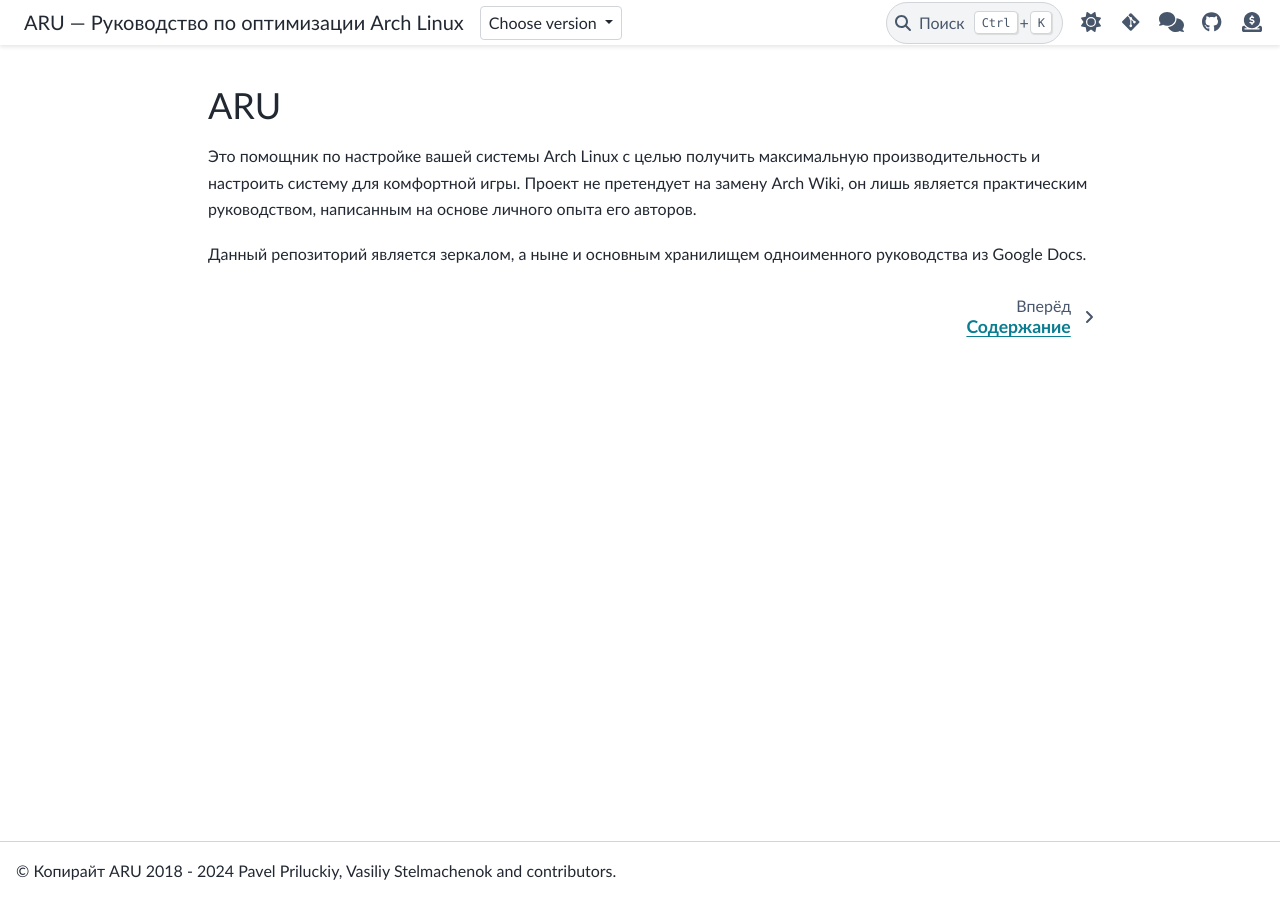
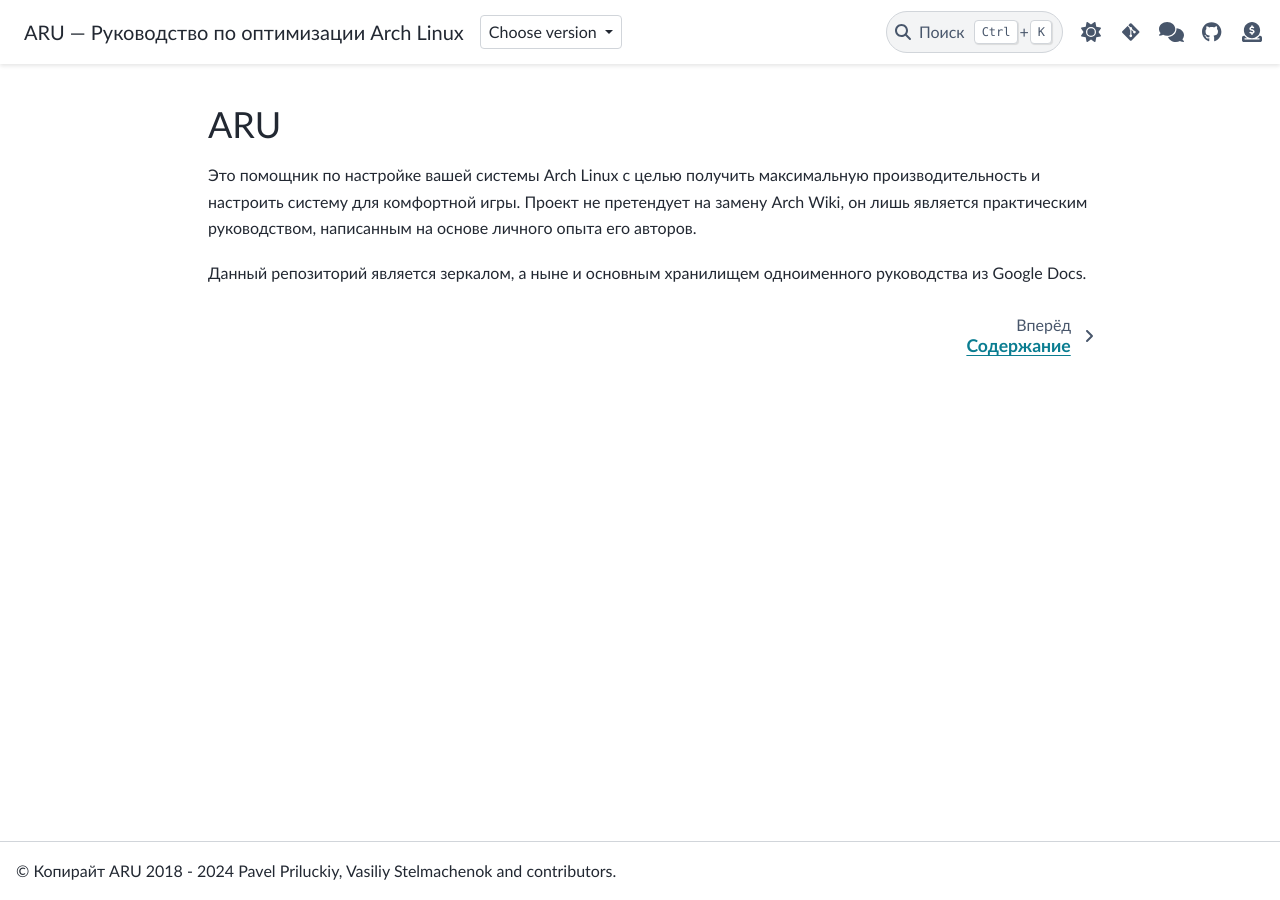
Before and after one commit to ventureoo/ARU, a Sphinx documentation site: the page built from docs/index.rst, in a window 1280 px wide. Built offline with Sphinx 7.4.7 and the PyData theme 0.15.4, drawn with Linux system fonts in a browser that asks for light colours.

Commit message:
fix headerbar height

```diff
--- a/docs/_static/css/theme.css
+++ b/docs/_static/css/theme.css
@@ -5,7 +5,7 @@
   /*****************************************************************************
   * Theme config
   **/
-  --pst-header-height: 45px;
+  --pst-header-height: 4rem;
 
   /*****************************************************************************
   * Font size
```
